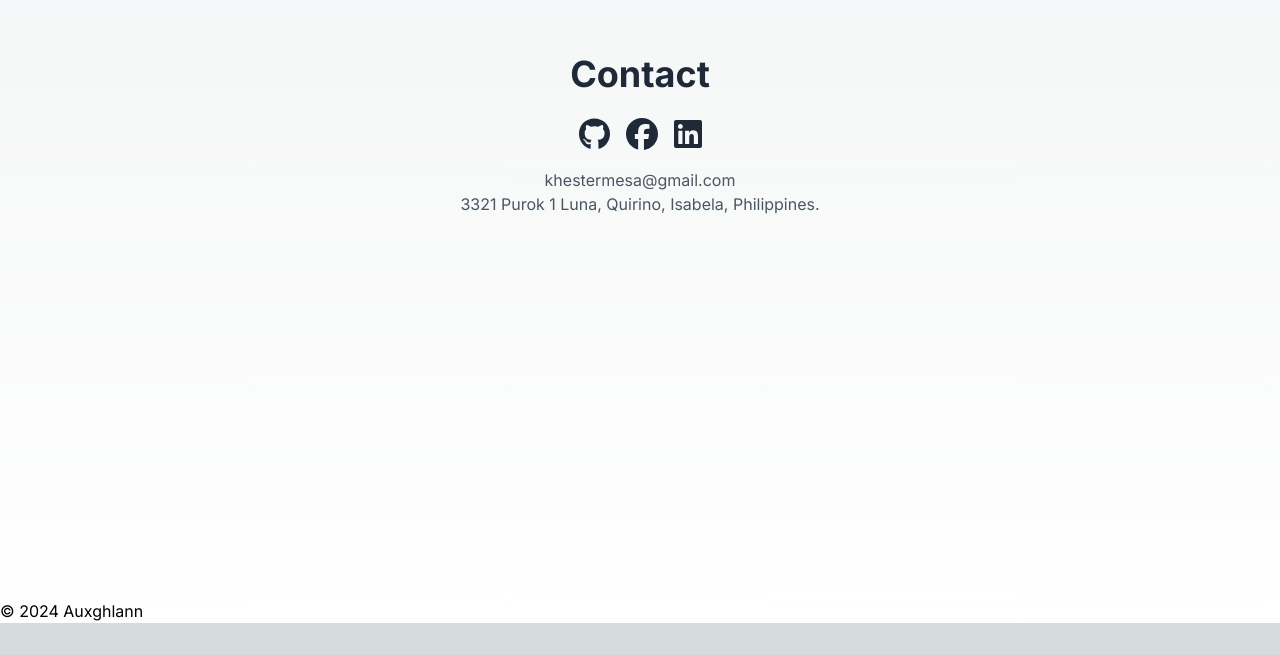
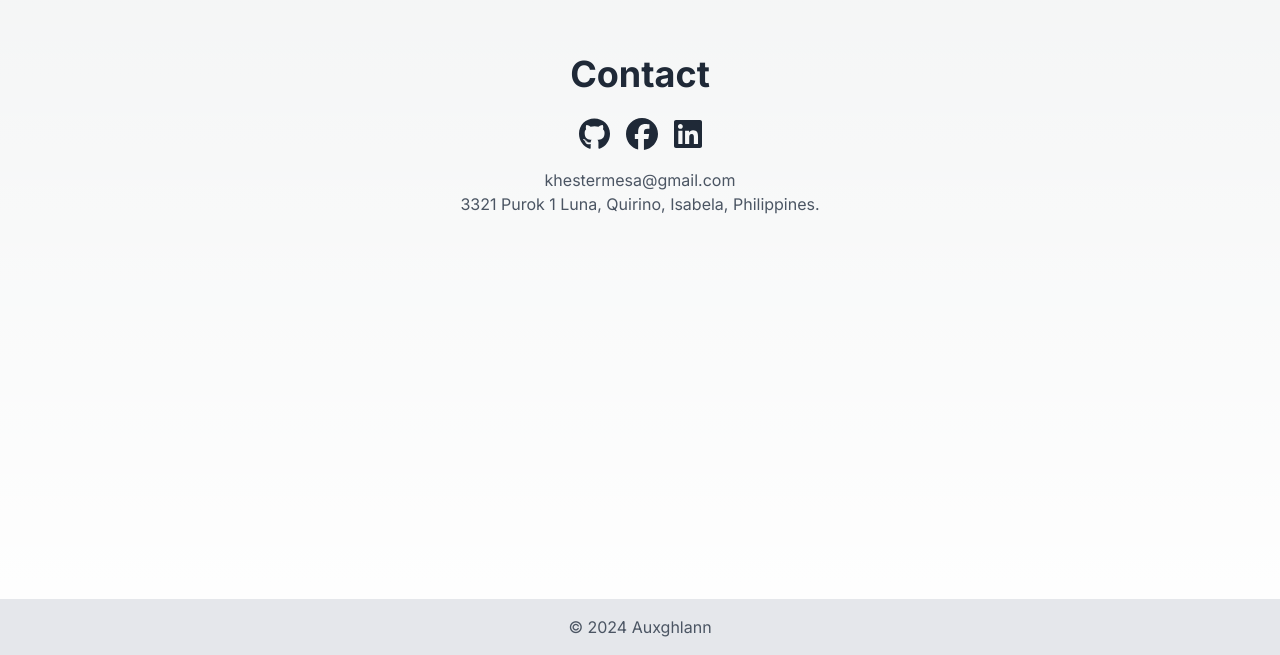
Before and after one commit to AuxiliumGuru/my-app, a Next.js app: page / in a window 1280 px wide. Shown: the part 1945-2600 px from the top of the page. Before the commit the page ends 2568 px from the top, so only its background shows below. Built offline with nearby package versions, Linux system fonts and the light colour scheme.

Commit message:
modified the footer component

```diff
--- a/src/components/footer.tsx
+++ b/src/components/footer.tsx
@@ -1,6 +1,8 @@
 export default function Footer() {
 
     return (
-        <p>&copy; {new Date().getFullYear()} Auxghlann</p>
+        <footer className="text-center py-4 bg-gray-200 text-gray-600">
+            <p>&copy; {new Date().getFullYear()} Auxghlann</p>
+        </footer>
     )
 }
```
